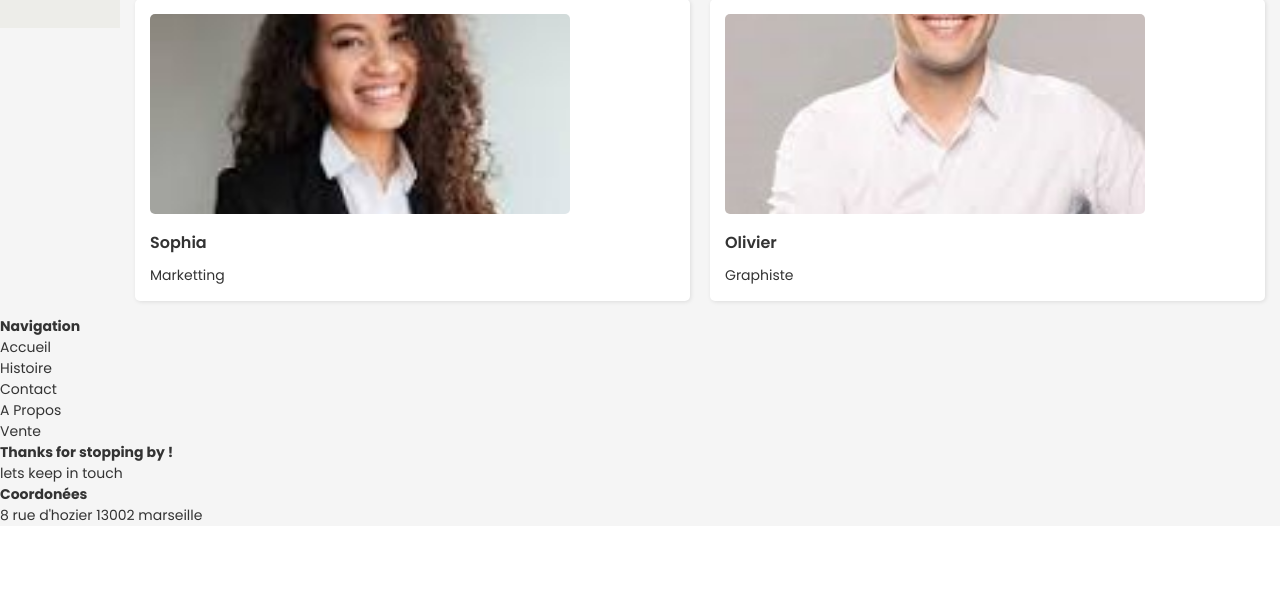
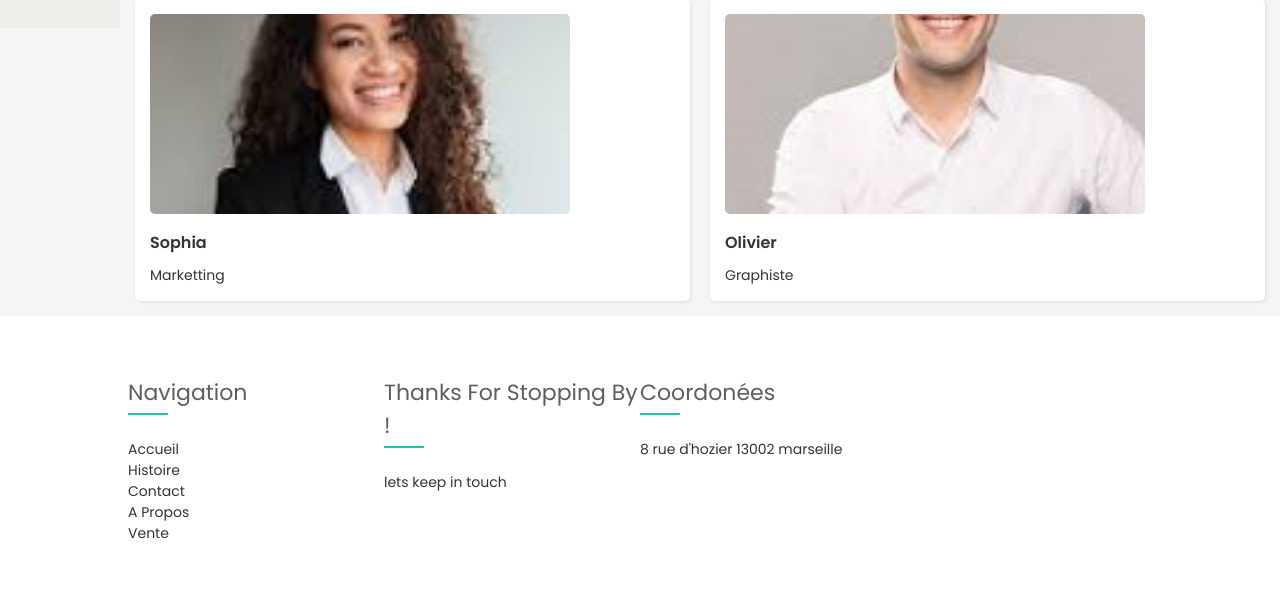
Before and after one commit to ImraneBendassi/matchatea, a PHP site: page /apropos.html in a window 1280 px wide. Shown: the part 822-1426 px from the top of the page. Before the commit the page ends 1343 px from the top, so only its background shows below. Run offline with PHP 8.4, Linux system fonts and the light colour scheme; some libraries are stand-ins or nearby versions.

Commit message:
style.css

```diff
--- a/matchaTea2/style.css
+++ b/matchaTea2/style.css
@@ -129,3 +129,41 @@ main {
   font-weight: 600;
   margin: 10px 0;
 }
+/* -------------------------------------------------------------------------- */
+/*                                   footer                                   */
+/* -------------------------------------------------------------------------- */
+
+footer{
+  display: flex;
+  flex-wrap: wrap;
+  margin-top: auto;
+  background-color: #ffffff;
+  padding: 60px 10%;
+}
+
+ul{
+  list-style: none;
+}
+
+.footer-col{
+  width: 25%;
+}
+
+.footer-col h4{
+  position: relative;
+  margin-bottom: 30px;
+  font-weight: 400;
+  font-size: 22px;
+  color: #5e5e5e;
+  text-transform: capitalize;
+}
+
+.footer-col h4::before{
+  content: '';
+  position: absolute;
+  left: 0;
+  bottom: -6px;
+  background-color: #27c0ac;
+  height: 2px;
+  width: 40px;
+}
```
